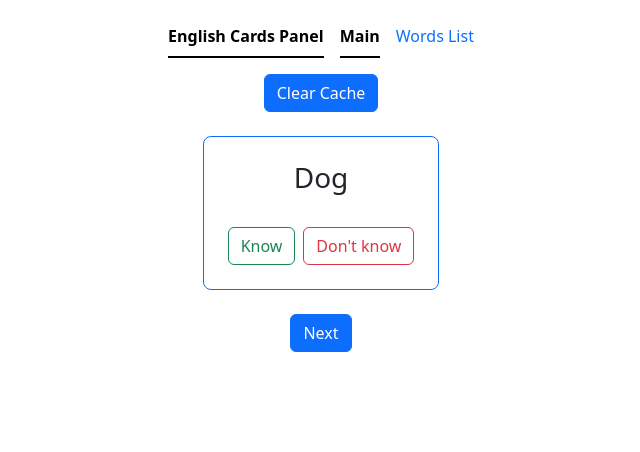
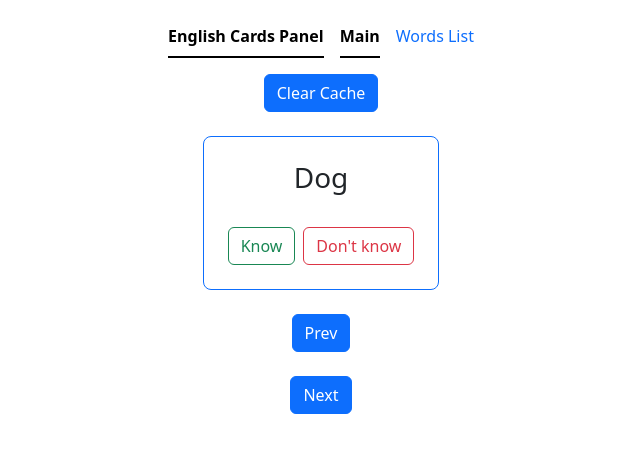
Before and after one commit to Tortik217/EnglishCards_React, a React (Vite) app: page / in a window 1280 px wide. Shown: the top 452 px of the page, without its empty margins (319-959 px from the left). Built offline with nearby package versions, Linux system fonts and the light colour scheme.

Commit message:
infinite cards

```diff
--- a/src/routes/pages/components/EngCardsPanel/EngCardsPanel.jsx
+++ b/src/routes/pages/components/EngCardsPanel/EngCardsPanel.jsx
@@ -31,31 +31,51 @@ function EngCardsPanel() {
     if (currentIndex + 1 < words.length) {
       setCurrentIndex((prev) => prev + 1);
     } else {
-      const remaining = words
-        .filter((word) => word.choice !== "know")
-        .map((word) => ({ ...word, choice: null }));
+      // const remaining = words
+      //   .filter((word) => word.choice !== "know")
+      //   .map((word) => ({ ...word, choice: null }));
 
-      setWords(remaining);
+      // setWords(remaining);
       setCurrentIndex(0);
     }
+    console.log(words);
+
   }
 
+  function prevCard() {
+    if (currentIndex - 1 > 0) {
+      setCurrentIndex(prev => prev - 1);
+    } else {
+
+      setCurrentIndex(words.length - 1);
+    }
+    console.log(words);
+  }
+
+  // function handleChoice(wordText, userChoice) {
+  //   if (userChoice === "know") {
+  //     setWords((prevWords) => {
+  //       const newWords = prevWords.filter((word) => word.word !== wordText);
+  //       setCurrentIndex((prevIndex) =>
+  //         prevIndex >= newWords.length ? 0 : prevIndex
+  //       );
+  //       return newWords;
+  //     });
+  //   } else {
+  //     setWords((prevWords) =>
+  //       prevWords.map((word) =>
+  //         word.word === wordText ? { ...word, choice: userChoice } : word
+  //       )
+  //     );
+  //   }
+  // }
+
   function handleChoice(wordText, userChoice) {
-    if (userChoice === "know") {
-      setWords((prevWords) => {
-        const newWords = prevWords.filter((word) => word.word !== wordText);
-        setCurrentIndex((prevIndex) =>
-          prevIndex >= newWords.length ? 0 : prevIndex
-        );
-        return newWords;
-      });
-    } else {
-      setWords((prevWords) =>
-        prevWords.map((word) =>
-          word.word === wordText ? { ...word, choice: userChoice } : word
-        )
-      );
-    }
+    setWords((prevWords) =>
+      prevWords.map((word) =>
+        word.word === wordText ? { ...word, choice: userChoice } : word
+      )
+    );
   }
 
   return (
@@ -76,7 +96,13 @@ function EngCardsPanel() {
           <div></div>
         </div>
       )}
-
+      <button
+        onClick={prevCard}
+        className="btn btn-primary"
+        disabled={isDisabled}
+      >
+        Prev
+      </button>
       <button
         onClick={nextCard}
         className="btn btn-primary"
```
